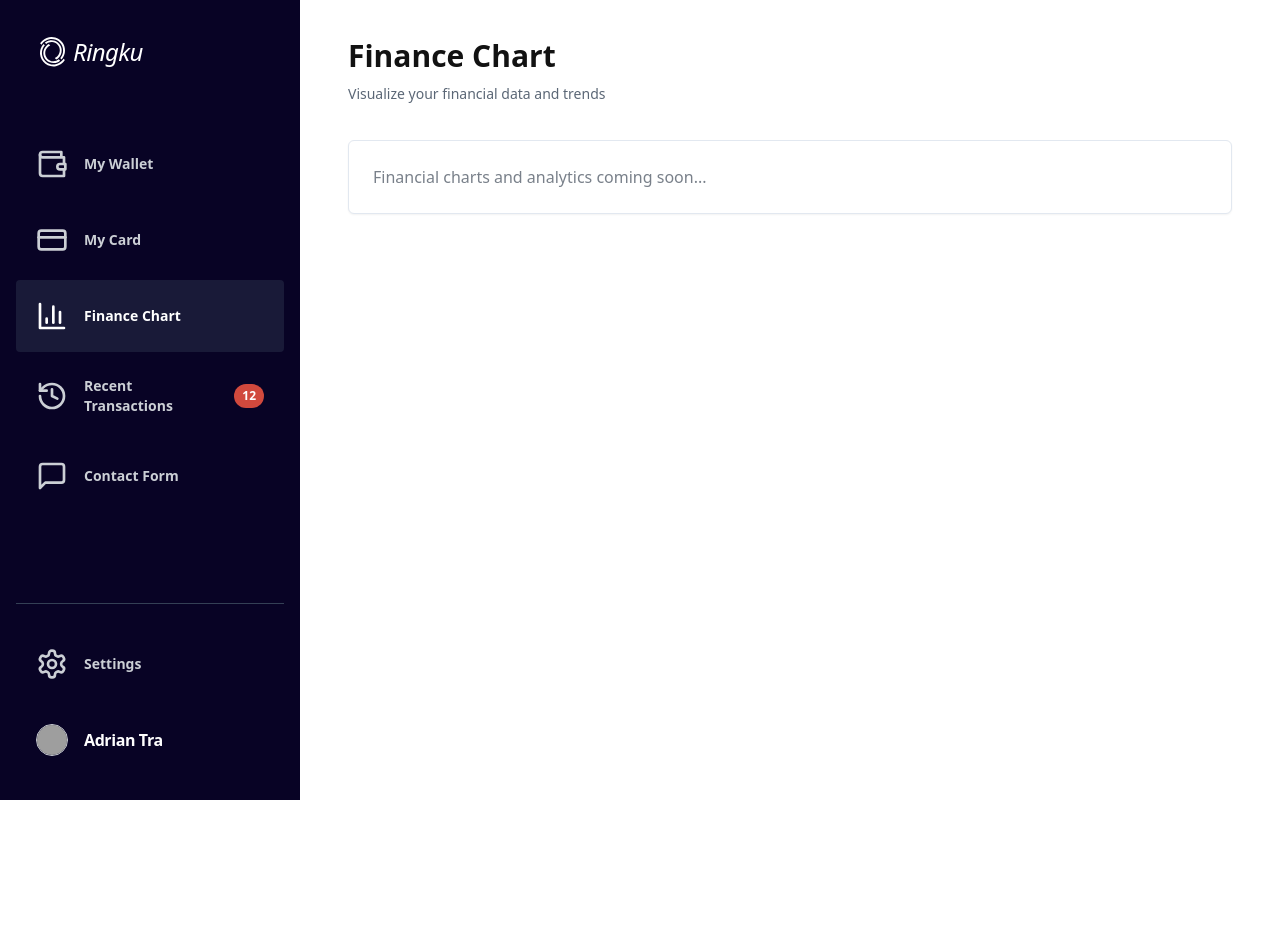
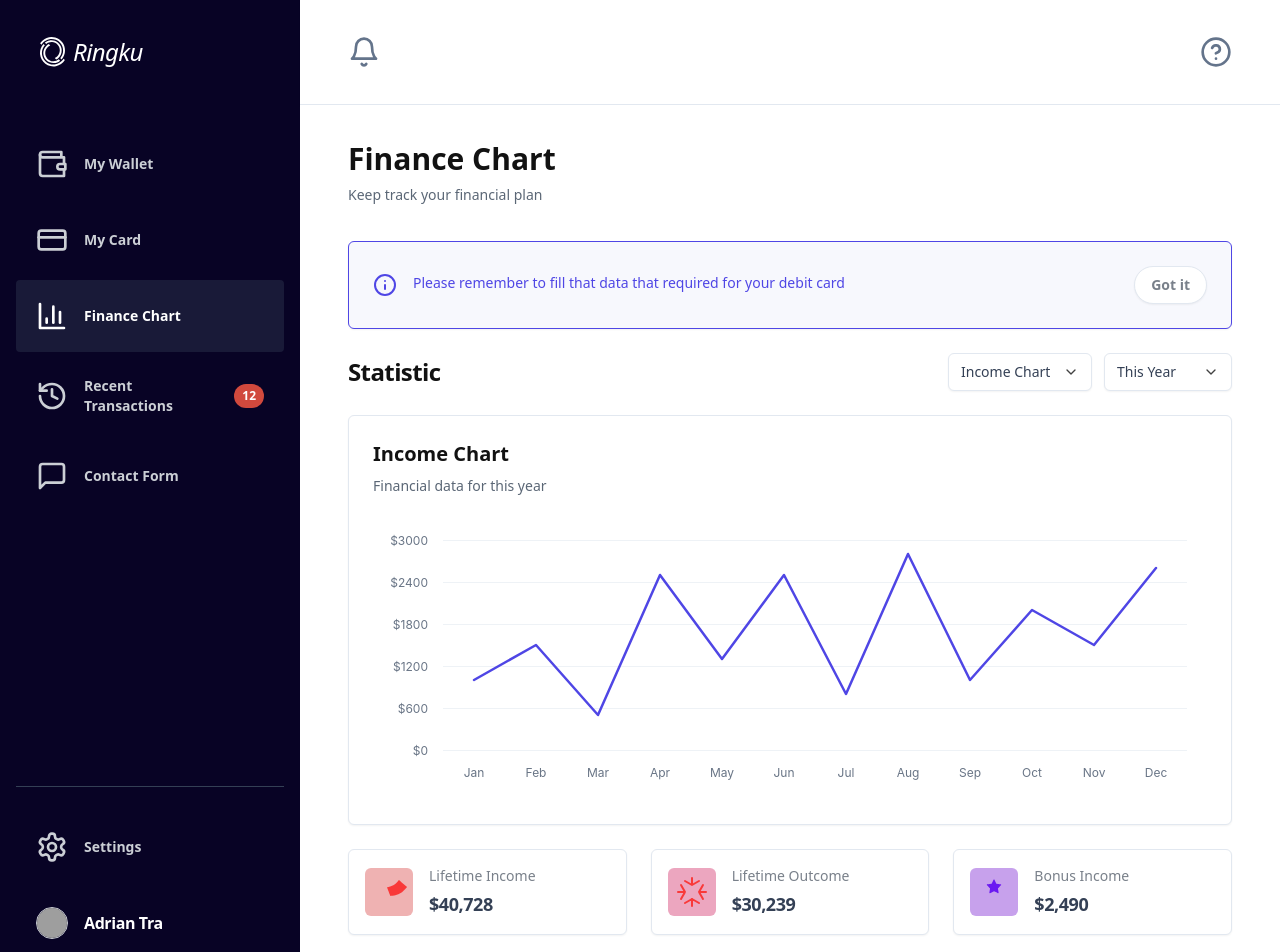
Before and after one commit to akadri-cci/research-builder-io-final, a React (Vite) app: page /finance-chart in a window 1280 px wide. Shown: the top 952 px of the page. Before the commit the page ends 800 px from the top, so only its background shows below. Built offline with nearby package versions, Linux system fonts and the light colour scheme; grey boxes are pictures that could not be loaded.

Commit message:
Todo list updated
cgen-bb69517e12d94ddfade260faab769001

```diff
--- a/src/pages/FinanceChart.tsx
+++ b/src/pages/FinanceChart.tsx
@@ -1,22 +1,151 @@
+import { useState } from 'react'
+import { Bell, HelpCircle } from 'lucide-react'
+import {
+  InfoBanner,
+  FilterDropdown,
+  SummaryCard,
+  FinanceChartGraph,
+  type FilterOption
+} from '../components'
+import {
+  LifetimeIncomeIcon,
+  LifetimeOutcomeIcon,
+  BonusIncomeIcon
+} from '../components/SummaryCard'
+import { defaultChartData, type ChartDataPoint } from '../components/FinanceChartGraph'
+
 const FinanceChart = () => {
+  // State for filters
+  const [chartType, setChartType] = useState<'income' | 'expense'>('income')
+  const [dateRange, setDateRange] = useState('this-year')
+
+  // Filter options
+  const chartTypeOptions: FilterOption[] = [
+    { value: 'income', label: 'Income Chart' },
+    { value: 'expense', label: 'Expense Chart' },
+  ]
+
+  const dateRangeOptions: FilterOption[] = [
+    { value: 'this-year', label: 'This Year' },
+    { value: 'this-month', label: 'This Month' },
+    { value: 'last-month', label: 'Last Month' },
+    { value: 'last-3-months', label: 'Last 3 Months' },
+    { value: 'last-6-months', label: 'Last 6 Months' },
+  ]
+
+  // Chart data (this would typically come from an API or Builder.io CMS)
+  const [chartData] = useState<ChartDataPoint[]>(defaultChartData)
+
+  // Summary data (Builder.io CMS editable)
+  const summaryData = [
+    {
+      icon: <LifetimeIncomeIcon />,
+      title: 'Lifetime Income',
+      value: '$40,728',
+      iconBackgroundColor: '#EFB2B2',
+    },
+    {
+      icon: <LifetimeOutcomeIcon />,
+      title: 'Lifetime Outcome',
+      value: '$30,239',
+      iconBackgroundColor: '#ECA6BF',
+    },
+    {
+      icon: <BonusIncomeIcon />,
+      title: 'Bonus Income',
+      value: '$2,490',
+      iconBackgroundColor: '#C7A1EC',
+    },
+  ]
+
+  const handleInfoBannerDismiss = () => {
+    console.log('Info banner dismissed')
+  }
+
   return (
     <div className="min-h-screen bg-white">
-      <div className="px-6 lg:px-12 py-9 bg-white">
-        <div className="max-w-sm">
-          <h1 className="text-3xl font-bold text-[#121212] leading-10">
+      {/* Desktop Top Navbar */}
+      <div className="hidden lg:flex items-center justify-between px-12 py-9 bg-white border-b border-[#E2E8F0] shadow-sm">
+        <div className="flex items-center gap-6">
+          <Bell className="w-8 h-8 text-[#64748B]" />
+        </div>
+        <HelpCircle className="w-8 h-8 text-[#64748B]" />
+      </div>
+
+      {/* Mobile Header */}
+      <div className="lg:hidden px-4 py-4 bg-white">
+        <h1 className="text-lg font-bold text-[#121212]">My Wallet</h1>
+        <p className="text-xs text-[#5B6776] mt-1">
+          Keep track your financial plan
+        </p>
+      </div>
+
+      {/* Main Content Header */}
+      <div className="px-4 lg:px-12 py-6 lg:py-9 bg-white">
+        <div className="max-w-2xl">
+          <h1 className="text-2xl lg:text-3xl font-bold text-[#121212] leading-tight">
             Finance Chart
           </h1>
           <p className="text-sm text-[#5B6776] leading-5 mt-2">
-            Visualize your financial data and trends
+            Keep track your financial plan
           </p>
         </div>
       </div>
 
-      <div className="px-6 lg:px-12 pb-6 lg:pb-12">
-        <div className="bg-white border border-[#E2E8F0] rounded-md p-6 shadow-sm">
-          <p className="text-[#79808A]">
-            Financial charts and analytics coming soon...
-          </p>
+      {/* Info Banner */}
+      <div className="px-4 lg:px-12 mb-6">
+        <InfoBanner
+          message="Please remember to fill that data that required for your debit card"
+          buttonText="Got it"
+          onButtonClick={handleInfoBannerDismiss}
+        />
+      </div>
+
+      {/* Chart Section */}
+      <div className="px-4 lg:px-12 mb-6">
+        {/* Chart Header with Filters */}
+        <div className="flex flex-col lg:flex-row lg:items-center lg:justify-between mb-6 gap-4">
+          <h2 className="text-lg lg:text-2xl font-semibold text-[#121212] tracking-tight">
+            Statistic
+          </h2>
+
+          {/* Filter Controls */}
+          <div className="flex flex-col sm:flex-row gap-3">
+            <FilterDropdown
+              options={chartTypeOptions}
+              value={chartType}
+              onChange={(value) => setChartType(value as 'income' | 'expense')}
+              width="w-full sm:w-36"
+            />
+            <FilterDropdown
+              options={dateRangeOptions}
+              value={dateRange}
+              onChange={setDateRange}
+              width="w-full sm:w-32"
+            />
+          </div>
+        </div>
+
+        {/* Chart */}
+        <FinanceChartGraph
+          data={chartData}
+          chartType={chartType}
+          dateRange={dateRangeOptions.find(option => option.value === dateRange)?.label || 'This Year'}
+        />
+      </div>
+
+      {/* Summary Cards */}
+      <div className="px-4 lg:px-12 pb-6 lg:pb-12">
+        <div className="grid grid-cols-1 md:grid-cols-3 gap-4 lg:gap-6">
+          {summaryData.map((item, index) => (
+            <SummaryCard
+              key={index}
+              icon={item.icon}
+              title={item.title}
+              value={item.value}
+              iconBackgroundColor={item.iconBackgroundColor}
+            />
+          ))}
         </div>
       </div>
     </div>
```
